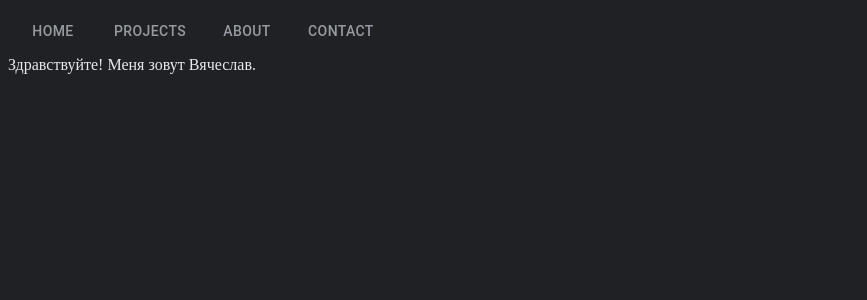
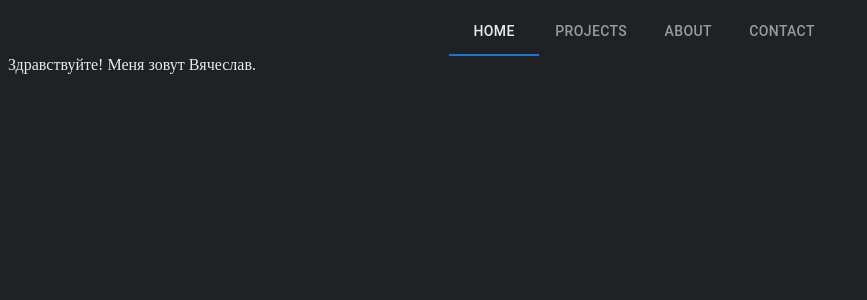
Before and after one commit to BVyacheslav/portfolio, a React (Create React App) app: page / in a window 1280 px wide. Shown: the top 300 px of the page, without its empty margins (0-867 px from the left). Built offline with nearby package versions, Linux system fonts and the light colour scheme.

Commit message:
update navbar

```diff
--- a/src/components/Navbar.tsx
+++ b/src/components/Navbar.tsx
@@ -7,28 +7,39 @@ import './Navbar.css'
 
 const Navbar: FC = () => {
     const router = useHistory();
+
+    const [value, setValue] = React.useState(0);
+
+    const handleChange = (event: React.SyntheticEvent, newValue: number) => {
+      setValue(newValue);
+    };
+
     return (
         <>
-            <Tabs>
+            <Tabs
+            value={value}
+            onChange={handleChange}
+            textColor='inherit'
+            centered>
                 <Tab
                     label="HOME"
                     onClick={() => router.push(RouteNames.HOME)}
-                    style={{color: '#969ba1'}}
+
                 />
                 <Tab
                     label="PROJECTS"
                     onClick={() => router.push(RouteNames.PROJECTS)}
-                    style={{color: '#969ba1'}}
+
                 />
                 <Tab
                     label="ABOUT"
                     onClick={() => router.push(RouteNames.ABOUT)}
-                    style={{color: '#969ba1'}}
+
                 />
                 <Tab
                     label="CONTACT"
                     onClick={() => router.push(RouteNames.CONTACT)}
-                    style={{color: '#969ba1'}}
+
                 />
 
             </Tabs>
```
